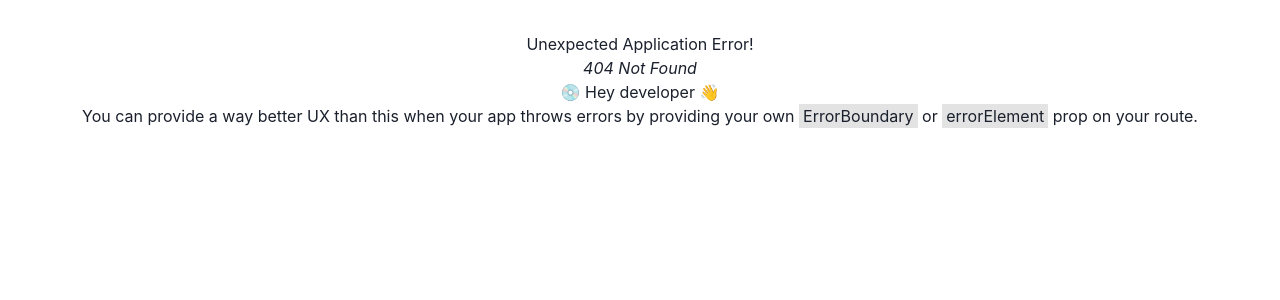
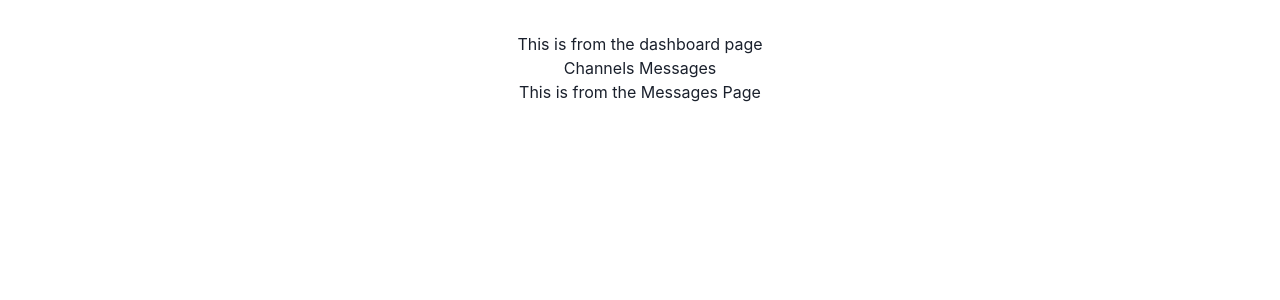
Before and after one commit to redroboto/avion-slack-app, a React (Vite) app: page /dashboard/messages in a window 1280 px wide. Before the commit this address had no page. Shown: the top 300 px of the page. Built offline with nearby package versions, Linux system fonts and the light colour scheme.

Commit message:
add the dashboard children Channels.jsx and Messages.jsx. Create the links for each in Dashboard.jsx

```diff
--- a/src/pages/Dashboard.jsx
+++ b/src/pages/Dashboard.jsx
@@ -1,7 +1,17 @@
+import { Link, Outlet } from "react-router-dom";
+
 export default function Dashboard() {
   return (
     <>
-      <h1>This is from the dashboard page</h1>
+      <div>
+        <h1>This is from the dashboard page</h1>
+        <Link to="channels"> Channels </Link>
+        <Link to="messages"> Messages </Link>
+      </div>
+
+      <div>
+        <Outlet />
+      </div>
     </>
   );
 }
--- /dev/null
+++ b/src/pages/DashboardChildren/Channels.jsx
@@ -0,0 +1,7 @@
+export default function Channels() {
+  return (
+    <>
+      <h1>This is from the Channels Page</h1>
+    </>
+  );
+}
--- /dev/null
+++ b/src/pages/DashboardChildren/Messages.jsx
@@ -0,0 +1,7 @@
+export default function Messages() {
+  return (
+    <>
+      <h1>This is from the Messages Page</h1>
+    </>
+  );
+}
```
Also changed, not shown: src/main.jsx (+12 -0 lines).
